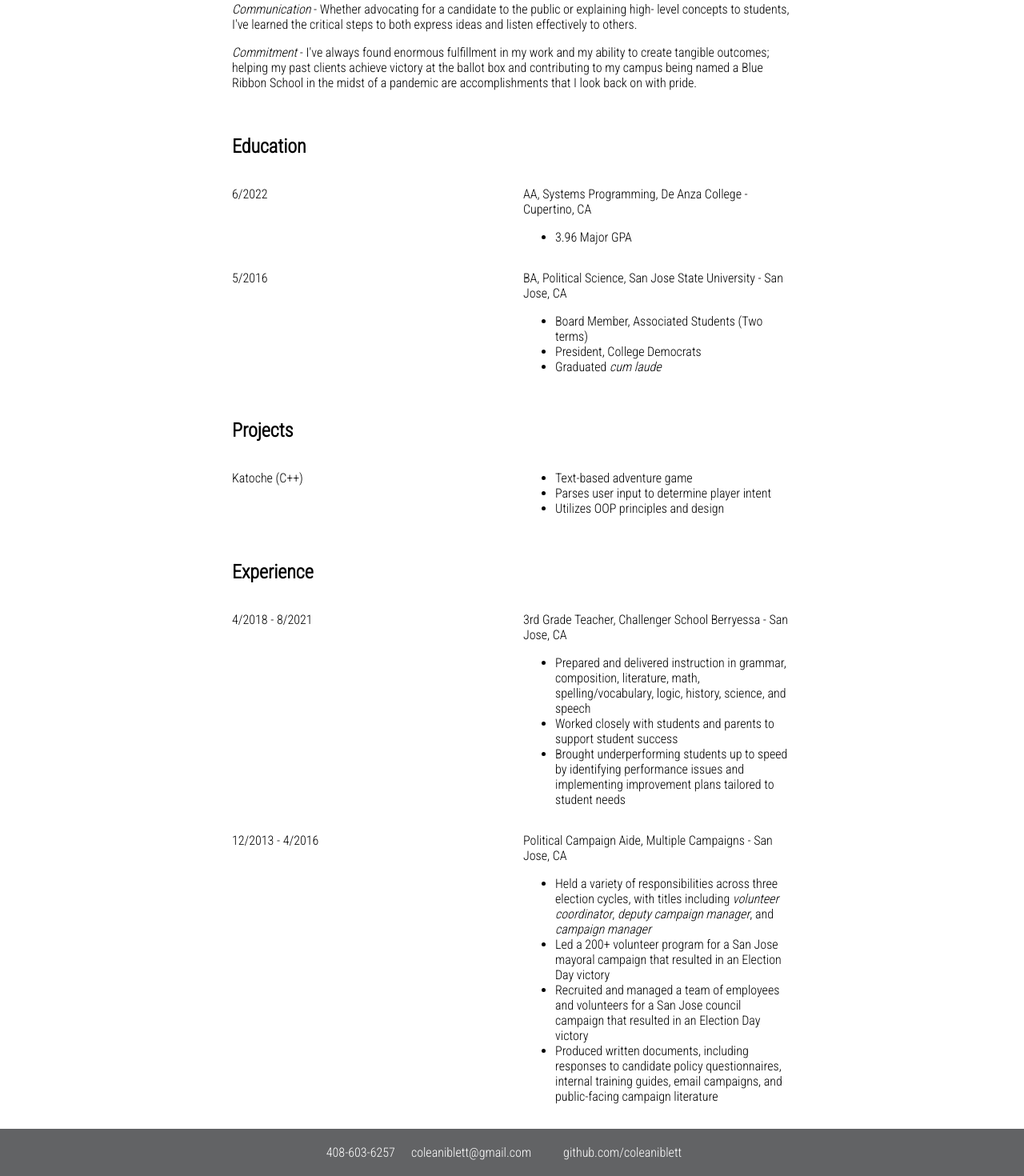
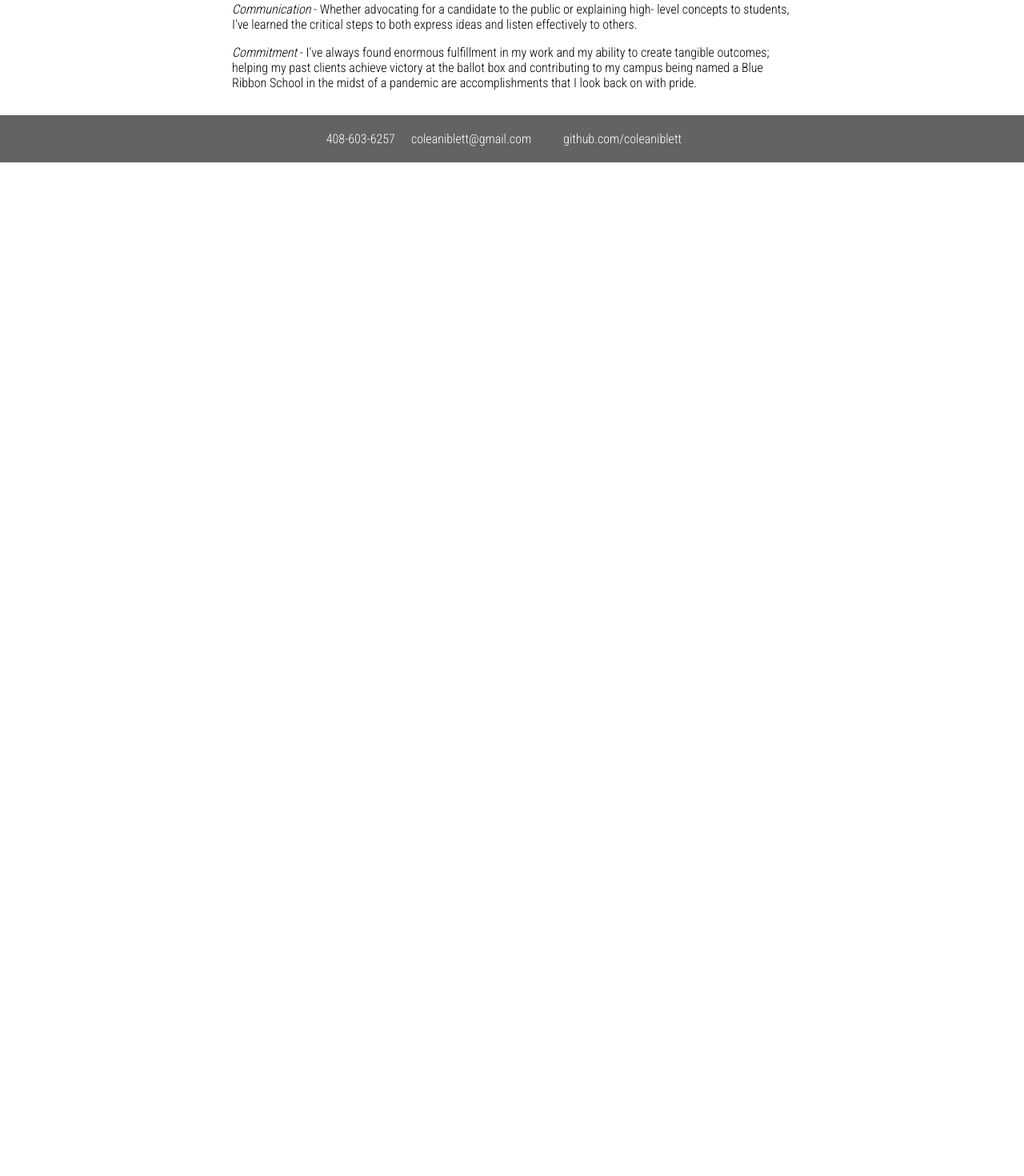
Before and after one commit to coleaniblett/old-portfolio, a React (Create React App) app: page / in a window 1280 px wide. Shown: the part 943-2413 px from the top of the page at 80% size. After the commit the page ends 1146 px from the top, so only its background shows below. Built offline with nearby package versions, Linux system fonts and the light colour scheme.

Commit message:
syntax fix

```diff
--- a/src/components/App/App.js
+++ b/src/components/App/App.js
@@ -11,9 +11,9 @@ function App() {
     <div className="App">
       <Navbar />
       <Home />
-      <Education />
+      {/*<Education />
       <Projects />
-      <Experience />
+      <Experience />*/}
       <Footer />
     </div>
   );
--- a/src/components/Education/Education.js
+++ b/src/components/Education/Education.js
@@ -4,17 +4,17 @@ import './Education.css';
 class Education extends React.Component {
   render() {
     return (
-      <div class="main-content">
-        <h2 class="title">
+      <div className="main-content">
+        <h2 className="title">
           Education
         </h2>
-        <div class="main-grid">
-          <div class="grid-top-left, grid-left">
+        <div className="main-grid">
+          <div className="grid-top-left, grid-left">
             <p>
               6/2022
             </p>
           </div>
-          <div class="grid-top-right, grid-right">
+          <div className="grid-top-right, grid-right">
             <p>
               <span>AA, Systems Programming</span>, De Anza College - Cupertino, CA
             </p>
@@ -22,12 +22,12 @@ class Education extends React.Component {
               <li>3.96 Major GPA</li>
             </ul>
           </div>
-        <div class="grid-bottom-left, grid-left">
+        <div className="grid-bottom-left, grid-left">
           <p>
             5/2016
           </p>
         </div>
-          <div class="grid-bottom-right, , grid-right">
+          <div className="grid-bottom-right, , grid-right">
             <p>
               <span>BA, Political Science</span>, San Jose State University - San Jose, CA
             </p>
--- a/src/components/Experience/Experience.js
+++ b/src/components/Experience/Experience.js
@@ -4,17 +4,17 @@ import './Experience.css';
 class Experience extends React.Component {
   render() {
     return (
-      <div class="main-content">
-        <h2 class="title">
+      <div className="main-content">
+        <h2 className="title">
           Experience
         </h2>
-        <div class="main-grid">
-          <div class="grid-top-left, grid-left">
+        <div className="main-grid">
+          <div className="grid-top-left, grid-left">
             <p>
               4/2018 - 8/2021
             </p>
           </div>
-          <div class="grid-top-right, grid-right">
+          <div className="grid-top-right, grid-right">
             <p>
               3rd Grade Teacher, Challenger School Berryessa - San Jose, CA
             </p>
@@ -24,12 +24,12 @@ class Experience extends React.Component {
               <li>Brought underperforming students up to speed by identifying performance issues and implementing improvement plans tailored to student needs</li>
             </ul>
           </div>
-          <div class="grid-bottom-left, grid-left">
+          <div className="grid-bottom-left, grid-left">
             <p>
               12/2013 - 4/2016
             </p>
           </div>
-          <div class="grid-bottom-right, , grid-right">
+          <div className="grid-bottom-right, , grid-right">
             <p>
               Political Campaign Aide, Multiple Campaigns - San Jose, CA
             </p>
--- a/src/components/Navbar/Navbar.js
+++ b/src/components/Navbar/Navbar.js
@@ -1,10 +1,14 @@
 import React from 'react';
 import './Navbar.css';
 
+function testFunction() {
+  window.alert("Test");
+}
+
 class Navbar extends React.Component {
   render() {
-      return (
-        <header>
+    return (
+      <header>
         <h1>
           Cole Niblett
         </h1>
@@ -15,7 +19,7 @@ class Navbar extends React.Component {
           <a href="experience.html">Experience</a>
         </nav>
       </header>
-      );
+    );
   }
 }
 
--- a/src/components/Projects/Projects.js
+++ b/src/components/Projects/Projects.js
@@ -4,17 +4,17 @@ import './Projects.css';
 class Projects extends React.Component {
   render() {
     return (
-      <div class="main-content">
-        <h2 class="title">
+      <div className="main-content">
+        <h2 className="title">
           Projects
         </h2>
-        <div class="main-grid">
-          <div class="grid-top-left, grid-left">
+        <div className="main-grid">
+          <div className="grid-top-left, grid-left">
             <p>
               Katoche (C++)
             </p>
           </div>
-          <div class="grid-top-right">
+          <div className="grid-top-right">
             <ul>
               <li>Text-based adventure game</li>
               <li>Parses user input to determine player intent</li>
```
